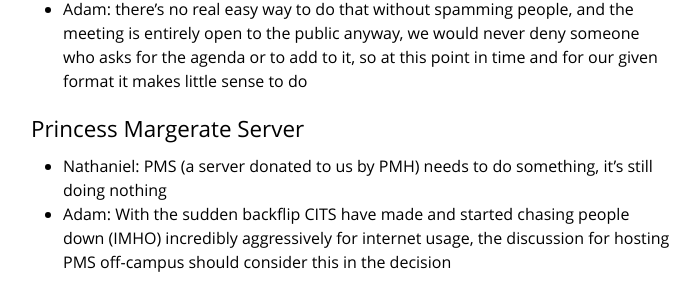
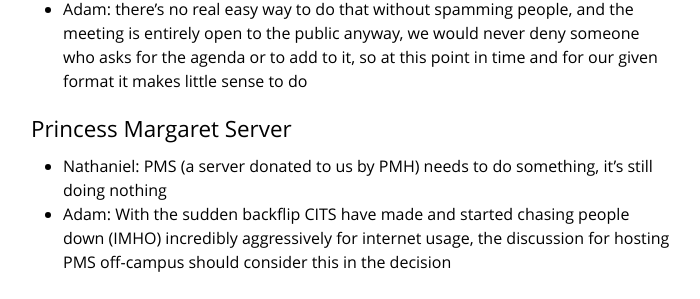
Before and after one commit to ComSSA/www.comssa.org.au, a Jekyll site: the page built from minutes/2015-04-02/index.md, in a window 1280 px wide and 900 px high, scrolled down 5224 px. Shown: the part 147-446 px from the top of the window, without its empty margins (289-989 px from the left). Built offline with Jekyll 4.4.1, drawn with Linux system fonts in a browser that asks for light colours.

```diff
--- a/minutes/2015-04-02/index.md
+++ b/minutes/2015-04-02/index.md
@@ -212,7 +212,7 @@ title: Minutes for 2015-01-04
   * This is up to Bradley to put to a vote after further discussion
   * Adam: there's no real easy way to do that without spamming people, and the meeting is entirely open to the public anyway, we would never deny someone who asks for the agenda or to add to it, so at this point in time and for our given format it makes little sense to do
 
-## Princess Margerate Server
+## Princess Margaret Server
   * Nathaniel: PMS (a server donated to us by PMH) needs to do something, it's still doing nothing
   * Adam: With the sudden backflip CITS have made and started chasing people down (IMHO) incredibly aggressively for internet usage, the discussion for hosting PMS off-campus should consider this in the decision
 
```
